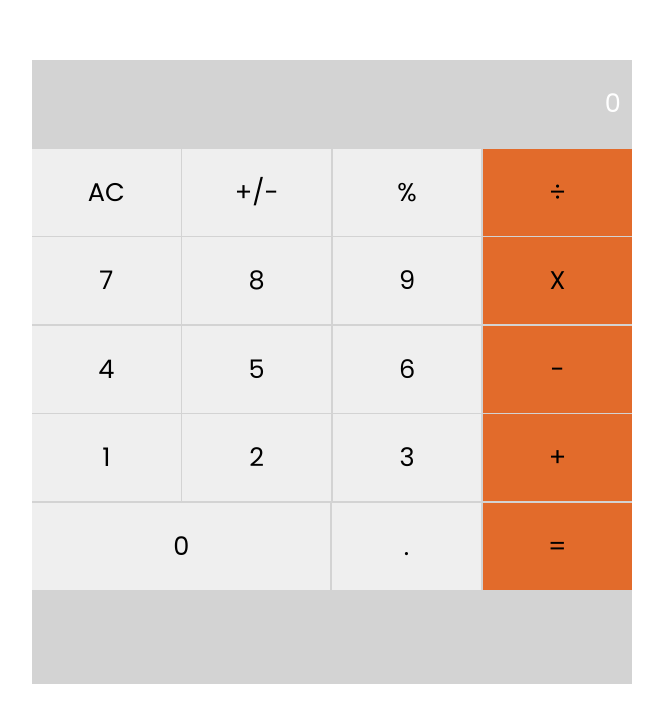
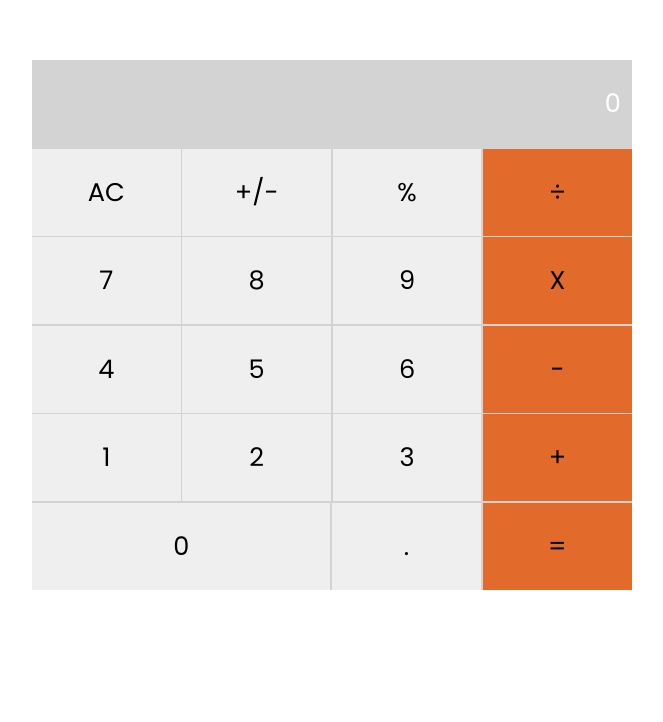
Before and after one commit to Mikey1-nuel/Math-Magicians, a React (Create React App) app: page / in a window 1280 px wide. Shown: the top 722 px of the page, without its empty margins (308-971 px from the left). Built offline with nearby package versions, Linux system fonts and the light colour scheme.

Commit message:
Update css and js files

```diff
--- a/src/App.css
+++ b/src/App.css
@@ -21,7 +21,6 @@ section {
 
 .calculator {
   max-width: 600px;
-  min-height: 78vh;
   margin: 0 auto;
   text-align: center;
   background: #d3d3d3;
@@ -48,6 +47,7 @@ section {
   grid-template-columns: auto auto auto auto;
   gap: 0.1rem;
   margin: 0.1rem 0;
+  background: #d3d3d3;
 }
 
 .col-one,
@@ -68,6 +68,7 @@ section {
   grid-template-columns: 2fr 1fr 1fr;
   gap: 0.1rem;
   margin: 0.1rem 0;
+  background: #d3d3d3;
 }
 
 .col-five {
--- a/src/index.js
+++ b/src/index.js
@@ -2,7 +2,6 @@ import React from 'react';
 import ReactDOM from 'react-dom/client';
 import './index.css';
 import App from './App';
-import reportWebVitals from './reportWebVitals';
 
 const root = ReactDOM.createRoot(document.getElementById('root'));
 root.render(
@@ -14,4 +13,3 @@ root.render(
 // If you want to start measuring performance in your app, pass a function
 // to log results (for example: reportWebVitals(console.log))
 // or send to an analytics endpoint. Learn more: https://bit.ly/CRA-vitals
-reportWebVitals();
```
